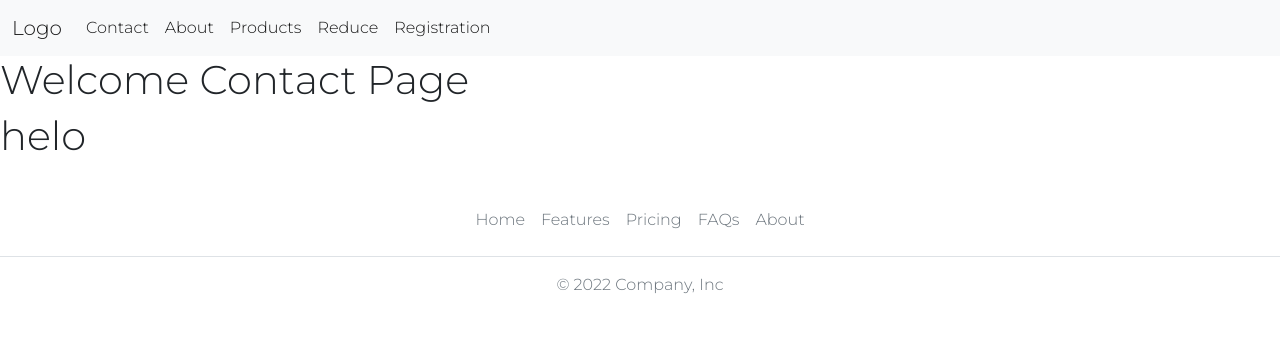
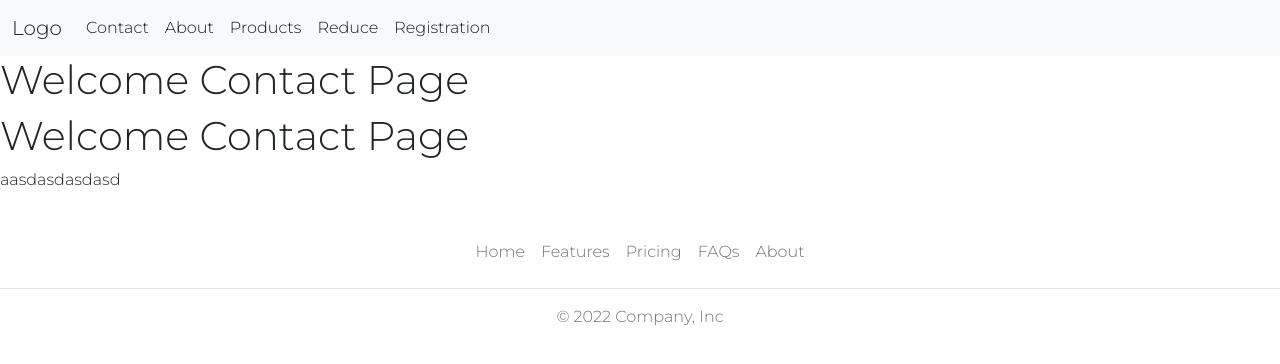
Before and after one commit to aram58641/group011, a React (Create React App) app: page /contact in a window 1280 px wide. Shown: the top 364 px of the page. Built offline with nearby package versions, Linux system fonts and the light colour scheme.

Commit message:
'asdasd'

```diff
--- a/src/Pages/Contact/Form/Form.jsx
+++ b/src/Pages/Contact/Form/Form.jsx
@@ -3,8 +3,11 @@
 
 function Form() {
     return(
-        <h1>Welcome Contact Page</h1>,
-        <h1>helo </h1>
+        <>
+           <h1>Welcome Contact Page</h1>
+        aasdasdasdasd
+        </>
+
     )
 }
 
```
